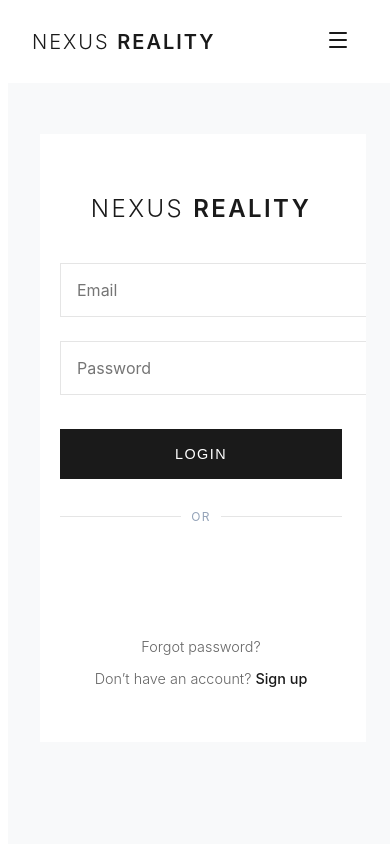
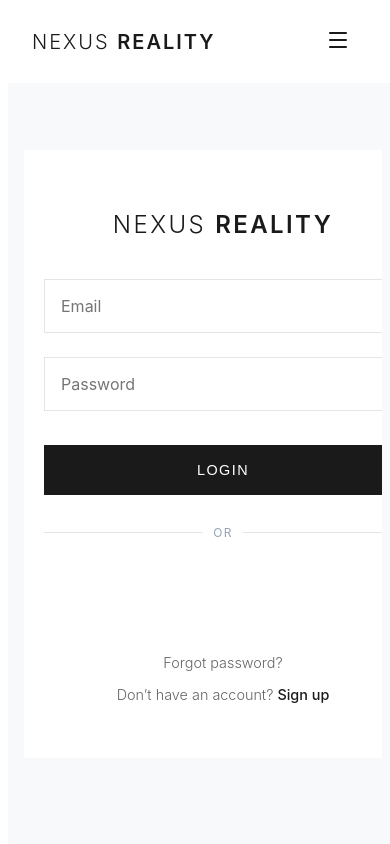
Before and after one commit to VBBBBBB/nexus-reality, a React app in the folder frontend/: page /login in a window 390 px wide. Shown: the top 844 px of the page. Built offline with nearby package versions, Linux system fonts and the light colour scheme; no server answers; the HTML template or start-up script is replaced by a standard one.

Commit message:
login page 2

```diff
--- a/frontend/src/index.css
+++ b/frontend/src/index.css
@@ -1,3 +1,5 @@
+@import "tailwindcss";
+
 :root {
   font-family: "Inter", "Helvetica Neue", Helvetica, Arial, sans-serif;
   line-height: 1.6;
--- a/frontend/src/styles/login.css
+++ b/frontend/src/styles/login.css
@@ -15,20 +15,32 @@
   max-width: 1100px;
   min-height: 650px;
   background: white;
-  display: flex;
+  display: grid !important;
+  grid-template-columns: 1.2fr 1fr !important;
   margin: 0 auto !important;
   overflow: hidden;
   box-shadow: 0 40px 100px -20px rgba(0, 0, 0, 0.1);
   position: relative;
 }
 
+.login-box>div {
+  display: grid !important;
+  grid-template-columns: 1.2fr 1fr !important;
+  width: 100% !important;
+  height: 100% !important;
+  grid-column: 1 / -1 !important;
+}
+
 
 .login-image {
-  flex: 1.2;
-  background-image: linear-gradient(rgba(0, 0, 0, 0.1), rgba(0, 0, 0, 0.4)), url("https://images.unsplash.com/photo-1600585154340-be6161a56a0c");
+  grid-column: 1 !important;
+  background-image: linear-gradient(rgba(0, 0, 0, 0.1), rgba(0, 0, 0, 0.4)), url("../assets/login-hero.png");
   background-size: cover;
   background-position: center;
   position: relative;
+  height: 100% !important;
+  width: 100% !important;
+  display: block !important;
 }
 
 .login-image::after {
@@ -43,12 +55,13 @@
 }
 
 .login-form {
-  flex: 1;
-  padding: 60px;
-  display: flex;
-  flex-direction: column;
-  justify-content: center;
-  background: white;
+  grid-column: 2 !important;
+  padding: 40px !important;
+  display: flex !important;
+  flex-direction: column !important;
+  justify-content: center !important;
+  background: white !important;
+  height: 100% !important;
 }
 
 .login-form h2 {
@@ -121,22 +134,31 @@
 }
 
 @media (max-width: 768px) {
-  .login-image {
-    display: none;
+  .login-box {
+    display: block !important;
+    max-width: 100% !important;
+    min-height: auto !important;
+    box-shadow: none !important;
   }
 
-  .login-box {
-    max-width: 100%;
-    min-height: auto;
-    box-shadow: none;
+  .login-box>div {
+    display: block !important;
+    width: 100% !important;
+    height: auto !important;
+  }
+
+  .login-image {
+    display: none !important;
   }
 
   .login-form {
-    padding: 2.5rem 1.25rem;
+    display: flex !important;
+    width: 100% !important;
+    padding: 2.5rem 1.25rem !important;
   }
 
   .login-page {
-    padding-top: 80px !important;
+    padding: 80px 1rem 2rem !important;
   }
 }
 
```
Also changed, not shown: frontend/src/assets/login-hero.png (added).
